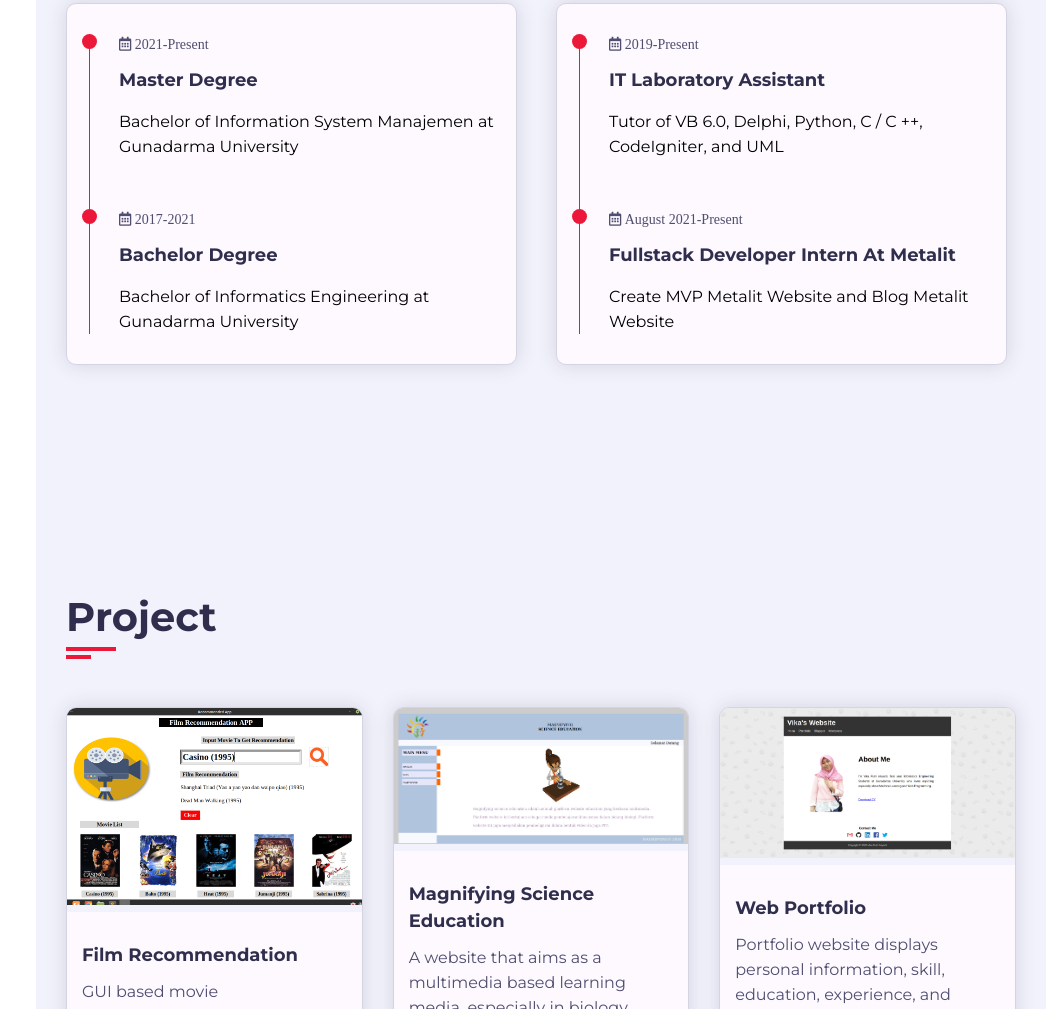
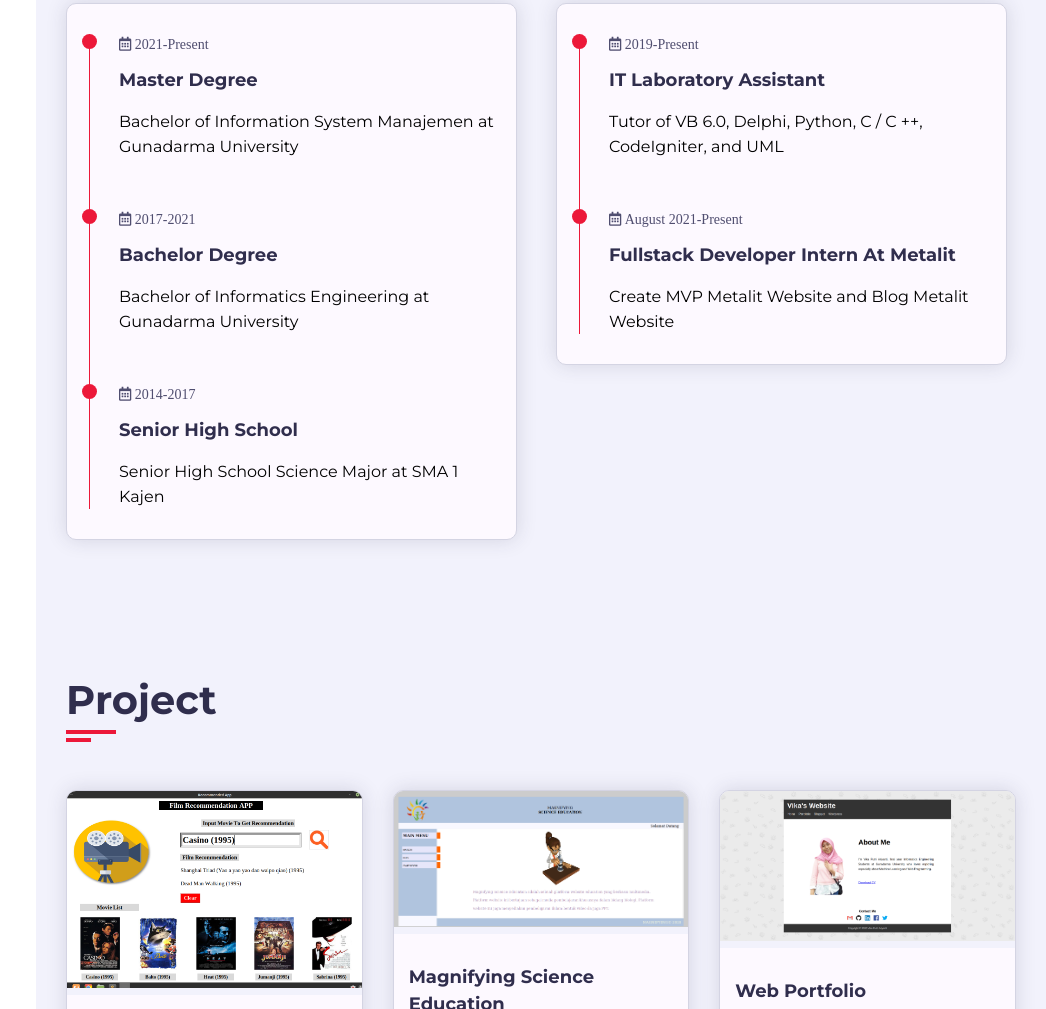
Before and after one commit to Vputri/vputri.github.io, a plain HTML site: page index.html in a window 1280 px wide. Shown: the part 1873-2882 px from the top of the page, without its empty margins (234-1280 px from the left). Drawn offline with Linux system fonts and the light colour scheme.

Commit message:
Update index.html

```diff
--- a/index.html
+++ b/index.html
@@ -183,6 +183,15 @@
 													<h4 class="timeline-title">Bachelor Degree</h4>
 													<p class="timeline-text">Bachelor of Informatics Engineering at Gunadarma University</p>
 												</div>
+
+												<div class="timeline-item">
+													<div class="circle-dot"></div>
+													<h6 class="timeline-date">
+														<i class="fa">&#xf073; 2014-2017</i>
+													</h6>
+													<h4 class="timeline-title">Senior High School</h4>
+													<p class="timeline-text">Senior High School Science Major at SMA 1 Kajen</p>
+												</div>
 											</div>
 										</div>
 									</div>
```
